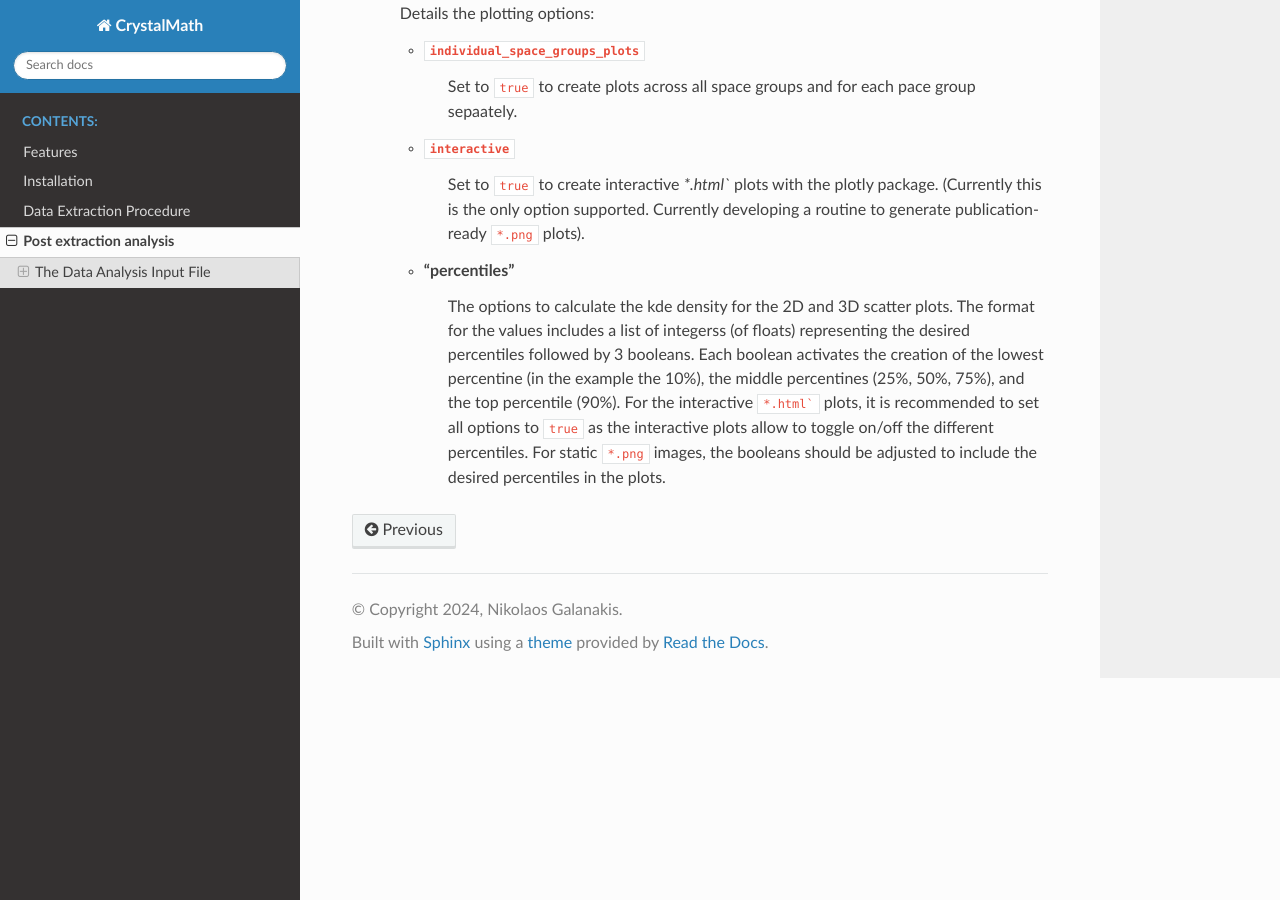
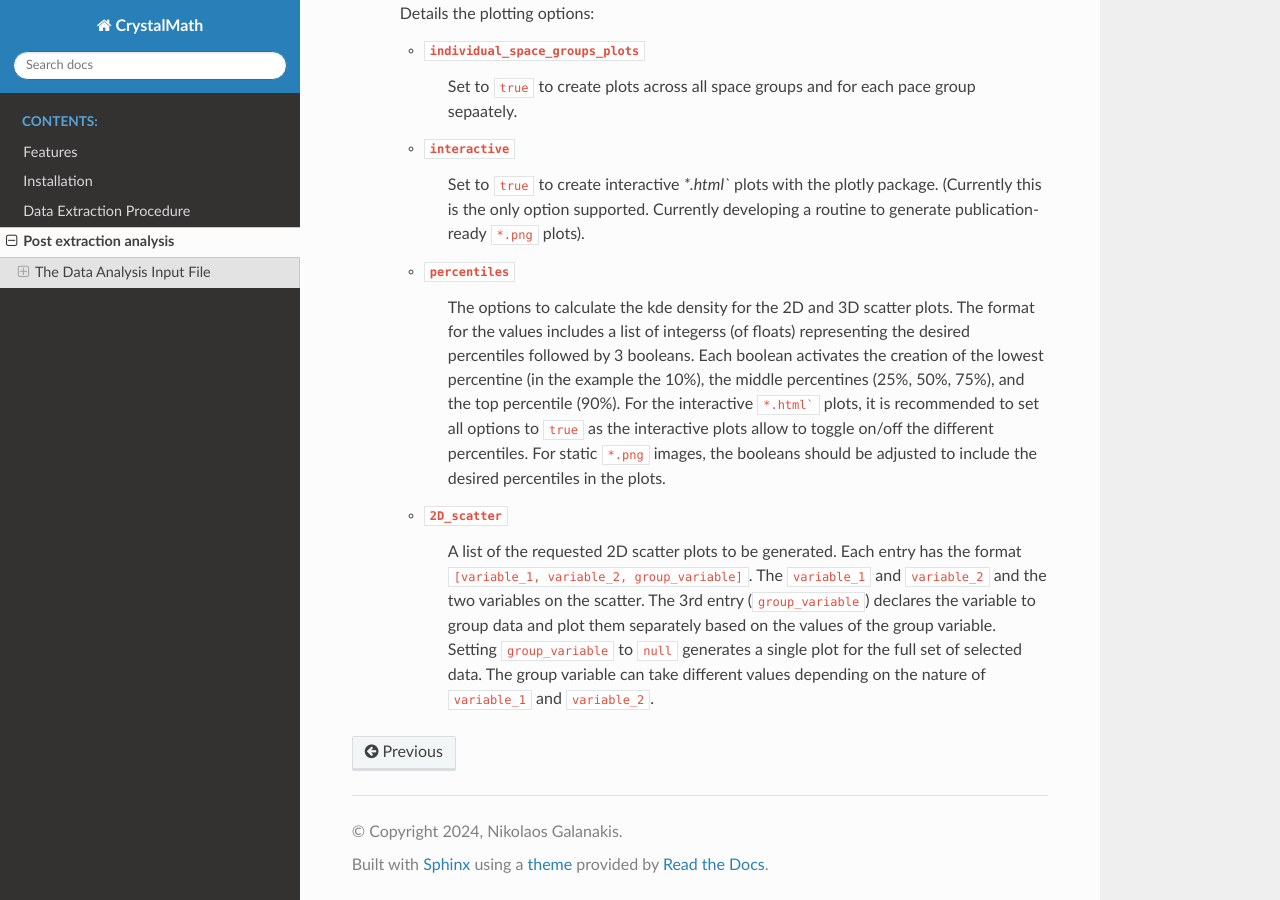
Before and after one commit to nigalanakis/Crystal_Math, a Sphinx documentation site: the page built from docs/source/analysis.rst, in a window 1280 px wide and 900 px high, scrolled down 4526 px. Built offline with Sphinx 7.4.7 and the Read the Docs theme 2.0.0, drawn with Linux system fonts in a browser that asks for light colours.

Commit message:
Update analysis.rst

````diff
--- a/docs/source/analysis.rst
+++ b/docs/source/analysis.rst
@@ -189,5 +189,8 @@ Key Descriptions
     - ``interactive``
         Set to ``true`` to create interactive `*.html`` plots with the plotly package. (Currently this is the only option supported. Currently developing a routine to generate publication-ready ``*.png`` plots).
 
-    - "percentiles"
+    - ``percentiles``
         The options to calculate the kde density for the 2D and 3D scatter plots. The format for the values includes a list of integerss (of floats) representing the desired percentiles followed by 3 booleans. Each boolean activates the creation of the lowest percentine (in the example the 10%), the middle percentines (25%, 50%, 75%), and the top percentile (90%). For the interactive ``*.html``` plots, it is recommended to set all options to ``true`` as the interactive plots allow to toggle on/off the different percentiles. For static ``*.png`` images, the booleans should be adjusted to include the desired percentiles in the plots.
+
+    - ``2D_scatter``
+        A list of the requested 2D scatter plots to be generated. Each entry has the format ``[variable_1, variable_2, group_variable]``. The ``variable_1`` and ``variable_2`` and the two variables on the scatter. The 3rd entry (``group_variable``) declares the variable to group data and plot them separately based on the values of the group variable. Setting ``group_variable`` to ``null`` generates a single plot for the full set of selected data. The group variable can take different values depending on the nature of  ``variable_1`` and ``variable_2``.
````
